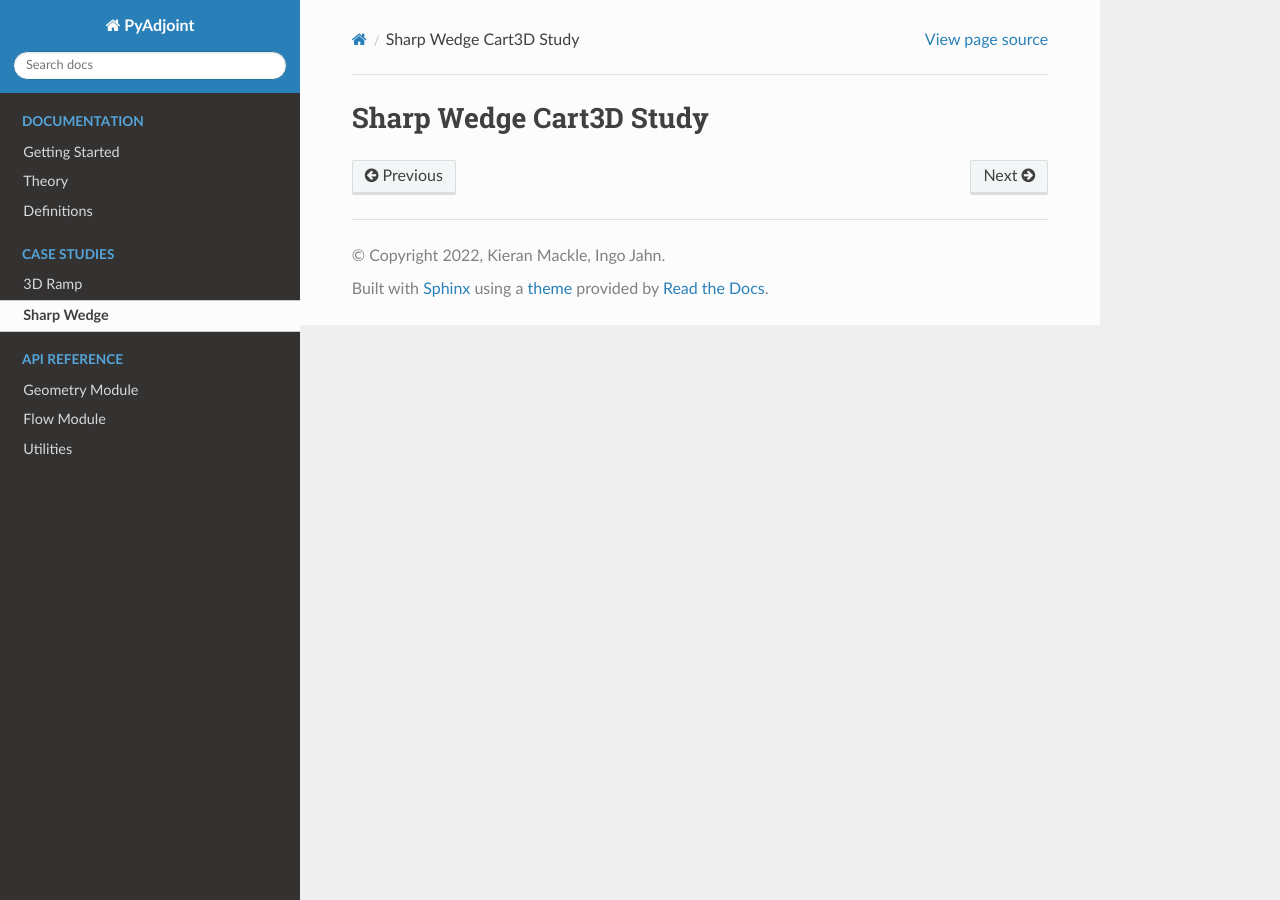
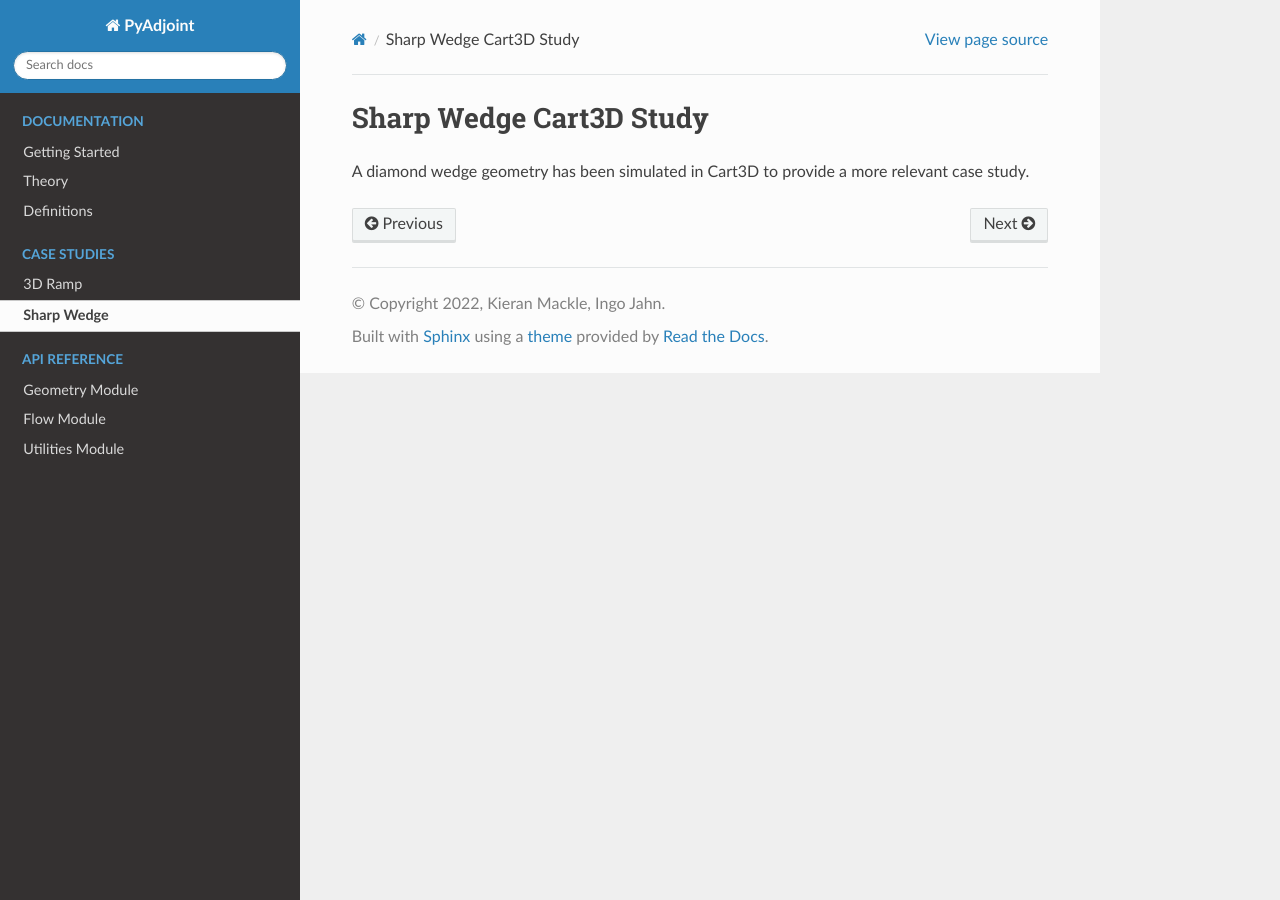
Before and after one commit to kieran-mackle/pysagas, a Sphinx documentation site: the page built from docs/source/examples/sharp_wedge.md, in a window 1280 px wide. Built offline with Sphinx 7.4.7 and the Read the Docs theme 2.0.0, drawn with Linux system fonts in a browser that asks for light colours.

```diff
--- a/docs/source/examples/sharp_wedge.md
+++ b/docs/source/examples/sharp_wedge.md
@@ -1 +1,4 @@
 # Sharp Wedge Cart3D Study
+
+A diamond wedge geometry has been simulated in Cart3D
+to provide a more relevant case study.
```
Also changed, not shown: docs/source/documentation/definitions.md (+2 -3 lines), docs/source/index.md (+1 -1 lines), 2 other files.
